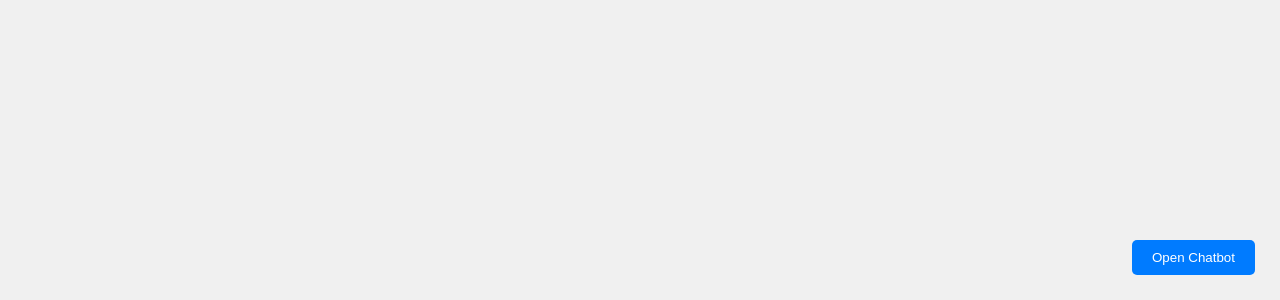
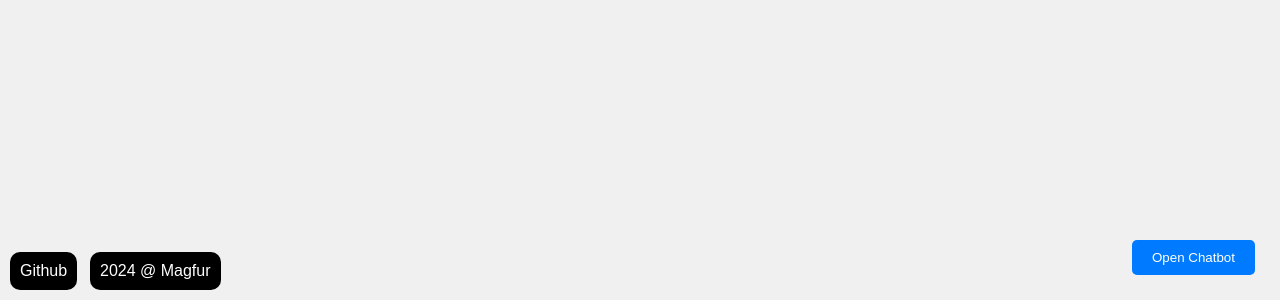
Before and after one commit to mjafory/Chatbot-App, a plain HTML site: page index.html in a window 1280 px wide. Shown: the part 500-800 px from the top of the page. Drawn offline with Linux system fonts and the light colour scheme.

Commit message:
deployed

```diff
--- a/index.html
+++ b/index.html
@@ -30,5 +30,12 @@
   </div>
 
   <script src="script.js"></script>
+
+
+<footer> 2024 @ Magfur </footer>
+<span class="github"> <a href="https://github.com/mjafory/Chatbot-App"> Github</a> </span>
+
+
+
 </body>
 </html>
--- a/style.css
+++ b/style.css
@@ -159,3 +159,25 @@
 .user {
   margin: 5px;;
 }
+
+
+footer {
+	position: absolute;
+	bottom: 10px;
+	left: 90px;
+	color: white;
+	background-color: black;
+	padding: 10px;
+	border-radius: 10px;
+}
+
+.github a {
+	position: absolute;
+	bottom: 10px;
+	left: 10px;
+	color: white;
+	background-color: black;
+	padding: 10px;
+	border-radius: 10px;
+	text-decoration: none;
+}
```
Also changed, not shown: 1 other file.
